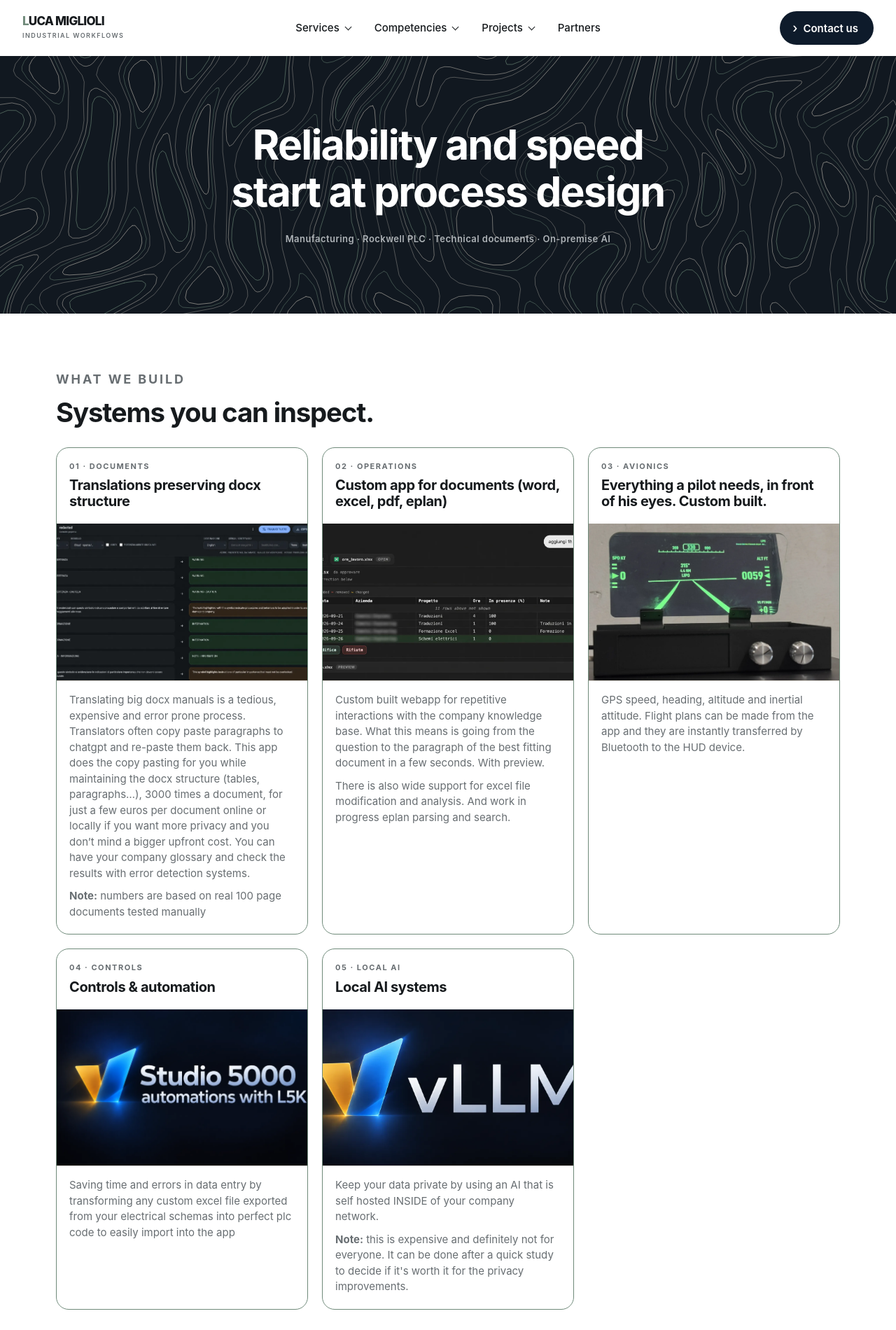
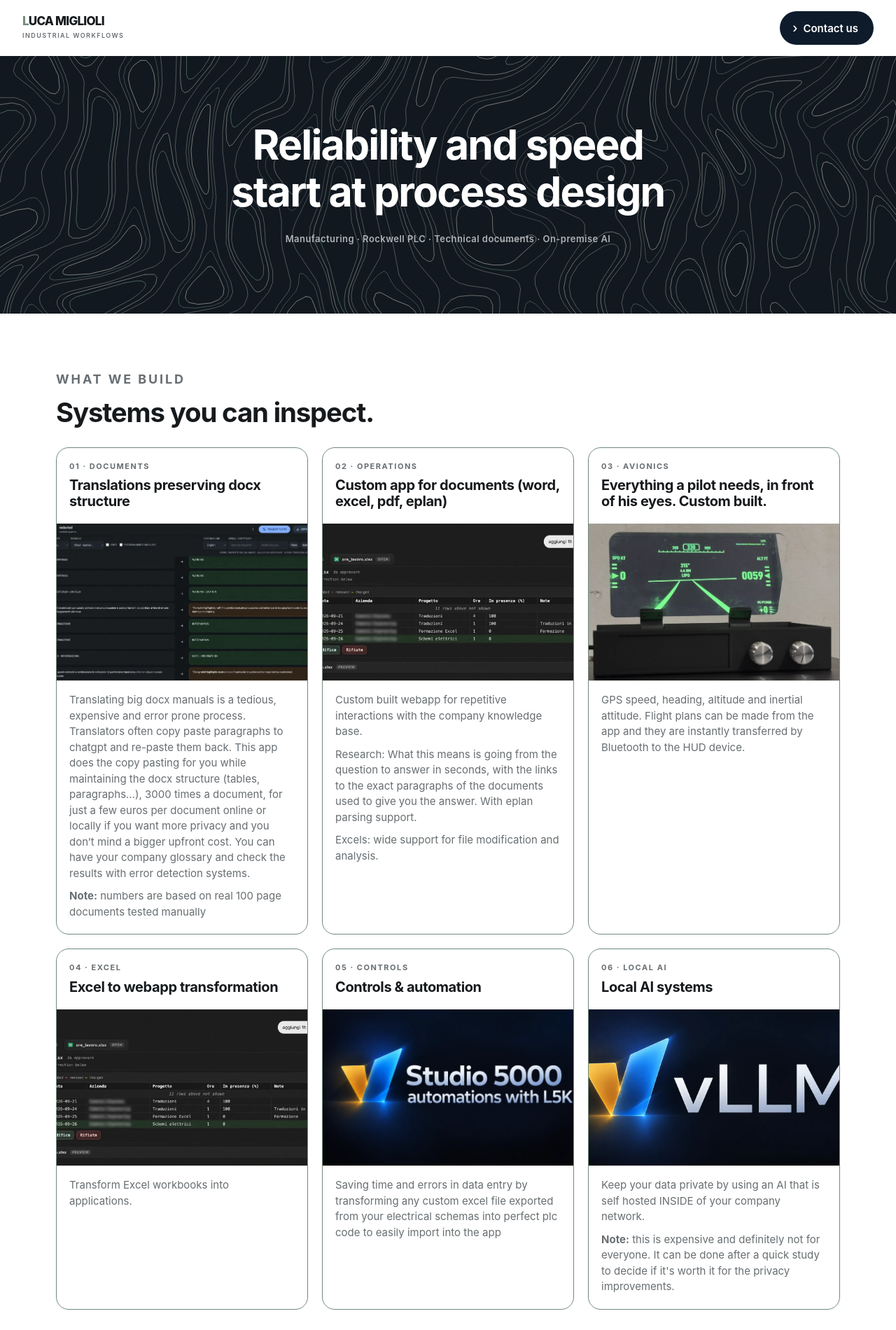
Before and after one commit to LucaM185/brand, a website: page index.html in a window 1280 px wide. Shown: the top 1900 px of the page at 70% size. Drawn offline with Linux system fonts and the light colour scheme.

Commit message:
removed buttons

```diff
--- a/build.js
+++ b/build.js
@@ -67,7 +67,7 @@ const pages = [
     file: "service-workflows.html",
     title: "Document workflows — {{name}}",
     description:
-      "Custom app for Word, Excel, PDF, and Eplan: search the knowledge base, preview answers, and work with spreadsheets.",
+      "Custom app for Word, Excel, PDF, and Eplan: answers from the knowledge base with links to the source paragraphs, Eplan parsing, and Excel modification and analysis.",
     nav: "services",
     sub: "service-workflows",
   },
--- a/css/styles.css
+++ b/css/styles.css
@@ -163,6 +163,9 @@ a, button { touch-action: manipulation; }
   display: flex;
   align-items: center;
 }
+
+.menu[hidden],
+.nav-link[hidden] { display: none; }
 
 .menu::after {
   content: "";
--- a/index.html
+++ b/index.html
@@ -18,7 +18,7 @@
       <span class="logo-tag">Industrial workflows</span>
     </a>
     <nav class="nav" id="site-nav" aria-label="Primary">
-      <div class="menu">
+      <div class="menu" hidden>
         <a class="menu-label" href="services.html" data-nav="services">Services</a>
         <button class="menu-chev" type="button" aria-expanded="false" aria-controls="menu-services" aria-label="Open Services menu"></button>
         <div class="menu-panel menu-panel--mega" id="menu-services">
@@ -67,7 +67,7 @@
           </div>
         </div>
       </div>
-      <div class="menu">
+      <div class="menu" hidden>
         <a class="menu-label" href="competencies.html" data-nav="competencies">Competencies</a>
         <button class="menu-chev" type="button" aria-expanded="false" aria-controls="menu-competencies" aria-label="Open Competencies menu"></button>
         <div class="menu-panel menu-panel--mega" id="menu-competencies">
@@ -120,7 +120,7 @@
           </div>
         </div>
       </div>
-      <div class="menu menu-end">
+      <div class="menu menu-end" hidden>
         <a class="menu-label" href="projects.html" data-nav="projects">Projects</a>
         <button class="menu-chev" type="button" aria-expanded="false" aria-controls="menu-projects" aria-label="Open Projects menu"></button>
         <div class="menu-panel menu-panel--mega menu-panel--compact" id="menu-projects">
@@ -153,7 +153,7 @@
           </div>
         </div>
       </div>
-      <a class="nav-link" href="partners.html" data-nav="partners">Partners</a>
+      <a class="nav-link" href="partners.html" data-nav="partners" hidden>Partners</a>
       <a class="btn btn-solid nav-cta" href="contact.html" data-nav="contact"><span class="btn-chev" aria-hidden="true">›</span> Contact us</a>
     </nav>
     <div class="header-actions">
@@ -203,8 +203,9 @@
           <img src="images/excel-approval-workflow.webp" alt="Custom app for company documents: Word, Excel, PDF, and Eplan" loading="lazy" decoding="async">
         </figure>
         <div class="card-expand">
-          <p>Custom built webapp for repetitive interactions with the company knowledge base. What this means is going from the question to the paragraph of the best fitting document in a few seconds. With preview.</p>
-          <p>There is also wide support for excel file modification and analysis. And work in progress eplan parsing and search.</p>
+          <p>Custom built webapp for repetitive interactions with the company knowledge base.</p>
+          <p>Research: What this means is going from the question to answer in seconds, with the links to the exact paragraphs of the documents used to give you the answer. With eplan parsing support.</p>
+          <p>Excels: wide support for file modification and analysis.</p>
         </div>
       </article>
       <article class="card work-card is-open" data-href="project-avionics.html" tabindex="0" aria-expanded="true">
@@ -219,9 +220,21 @@
           <p>GPS speed, heading, altitude and inertial attitude. Flight plans can be made from the app and they are instantly transferred by Bluetooth to the HUD device.</p>
         </div>
       </article>
+      <article class="card work-card is-open" data-href="service-excel.html" tabindex="0" aria-expanded="true">
+        <div class="card-body">
+          <span class="tag">04 · Excel</span>
+          <h3>Excel to webapp transformation</h3>
+        </div>
+        <figure class="photo photo-interface">
+          <img src="images/excel-approval-workflow.webp" alt="Excel workbook connected to an approval application" loading="lazy" decoding="async">
+        </figure>
+        <div class="card-expand">
+          <p>Transform Excel workbooks into applications.</p>
+        </div>
+      </article>
       <article class="card work-card is-open" data-href="service-rockwell.html" tabindex="0" aria-expanded="true">
         <div class="card-body">
-          <span class="tag">04 · Controls</span>
+          <span class="tag">05 · Controls</span>
           <h3>Controls &amp; automation</h3>
         </div>
         <figure class="photo">
@@ -233,7 +246,7 @@
       </article>
       <article class="card work-card is-open" data-href="service-local-ai.html" tabindex="0" aria-expanded="true">
         <div class="card-body">
-          <span class="tag">05 · Local AI</span>
+          <span class="tag">06 · Local AI</span>
           <h3>Local AI systems</h3>
         </div>
         <figure class="photo">
```
Also changed, not shown: competencies.html (+4 -4 lines), contact.html (+4 -4 lines), content/work.js (+18 -4 lines), partials/header.html (+4 -4 lines), partners.html (+4 -4 lines), project-avionics.html (+4 -4 lines), project-other.html (+4 -4 lines), projects.html (+4 -4 lines), service-documents.html (+4 -4 lines), service-docx.html (+4 -4 lines), service-excel.html (+4 -4 lines), service-local-ai.html (+4 -4 lines), service-manufacturing.html (+4 -4 lines), service-rockwell.html (+4 -4 lines), 2 more files.
